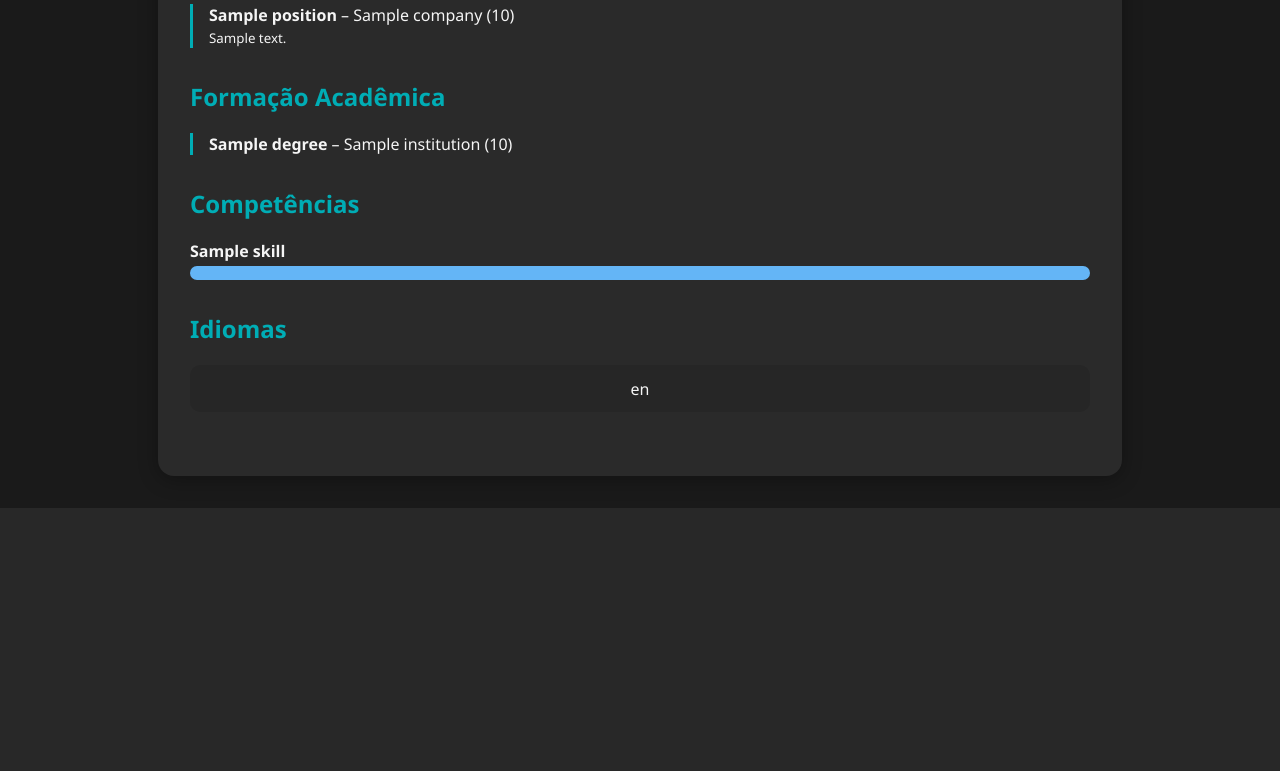
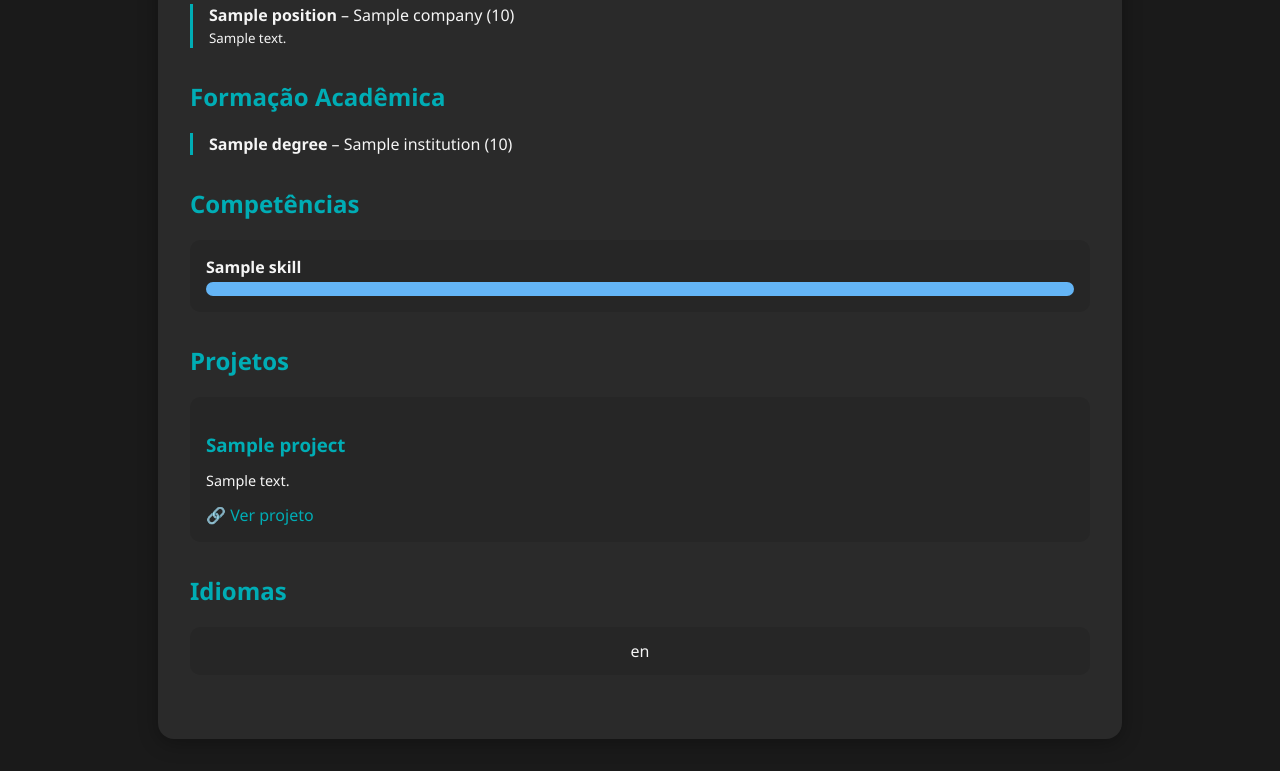
Before and after one commit to fbc165/personal-website, a Django app: template resume/templates/homepage.html in a window 1280 px wide. Shown: the part 594-1365 px from the top of the page. Before the commit the page ends 1102 px from the top, so only its background shows below. Run offline with Django 5.2, Linux system fonts and the light colour scheme; the template is opened without the code that fills it: most values are stand-ins (such as "Sample title", 1, 10 or a date in 2020).

Commit message:
chore: atualiza cv

```diff
--- a/resume/templates/homepage.html
+++ b/resume/templates/homepage.html
@@ -65,13 +65,37 @@
             margin-bottom: 1rem;
         }
 
-        .skills, .languages {
+        .skills {
+            display: flex;
+            flex-direction: column;
+            gap: 1rem;
+        }
+
+        .skill-item {
+            background: rgba(0, 0, 0, 0.1);
+            padding: 1rem;
+            border-radius: 10px;
+            cursor: pointer;
+        }
+
+        .skill-details {
+            margin-top: 0.5rem;
+            display: none;
+            font-size: 0.9rem;
+            color: #ccc;
+        }
+
+        .skill-item.active .skill-details {
+            display: block;
+        }
+
+        .languages {
             display: grid;
             grid-template-columns: repeat(auto-fit, minmax(160px, 1fr));
             gap: 1rem;
         }
 
-        .skills > div, .languages > div {
+        .languages > div {
             background: rgba(0, 0, 0, 0.1);
             padding: 0.8rem;
             border-radius: 10px;
@@ -132,6 +156,38 @@
             transition: color 0.3s;
         }
 
+        .projects-grid {
+            display: grid;
+            grid-template-columns: repeat(auto-fit, minmax(250px, 1fr));
+            gap: 1.5rem;
+        }
+
+        .project-card {
+            background: rgba(0, 0, 0, 0.1);
+            padding: 1rem;
+            border-radius: 10px;
+            transition: transform 0.3s, background 0.3s;
+        }
+
+        .project-card:hover {
+            transform: translateY(-5px);
+            background: rgba(0, 0, 0, 0.2);
+        }
+
+        .project-card h3 {
+            color: var(--accent);
+            margin-bottom: 0.5rem;
+        }
+
+        .project-card p {
+            font-size: 0.9rem;
+        }
+
+        .project-card a {
+            color: var(--accent);
+            text-decoration: none;
+        }
+
         @media (max-width: 600px) {
             .container {
                 padding: 1rem;
@@ -186,14 +242,34 @@
 
         <div class="section">
             <h2>Competências</h2>
-            {% for skill in skills %}
-            <div style="margin-bottom: 1rem;">
-                <strong>{{ skill.name }}</strong>
-                <div style="background: #444; border-radius: 10px; overflow: hidden; height: 14px; margin-top: 4px;">
-                    <div style="background: #64b5f6; height: 100%; width: {{ skill.level }}%;"></div>
+            <div class="skills">
+                {% for skill in skills %}
+                <div class="skill-item" onclick="this.classList.toggle('active')">
+                    <strong>{{ skill.name }}</strong>
+                    <div style="background: #444; border-radius: 10px; overflow: hidden; height: 14px; margin-top: 4px;">
+                        <div style="background: #64b5f6; height: 100%; width: {{ skill.level }}%;"></div>
+                    </div>
+                    <div class="skill-details">
+                        {{ skill.details }}
+                    </div>
                 </div>
+                {% endfor %}
             </div>
-            {% endfor %}
+        </div>
+
+        <div class="section">
+            <h2>Projetos</h2>
+            <div class="projects-grid">
+                {% for project in projects %}
+                <div class="project-card">
+                    <h3>{{ project.title }}</h3>
+                    <p>{{ project.description }}</p>
+                    {% if project.link %}
+                    <a href="{{ project.link }}" target="_blank">🔗 Ver projeto</a>
+                    {% endif %}
+                </div>
+                {% endfor %}
+            </div>
         </div>
 
         <div class="section">
@@ -207,7 +283,6 @@
     </div>
 
     <script>
-        // Scroll Reveal
         const sections = document.querySelectorAll('.section');
         const revealOnScroll = () => {
             const trigger = window.innerHeight * 0.85;
@@ -219,7 +294,6 @@
         window.addEventListener('scroll', revealOnScroll);
         window.addEventListener('load', revealOnScroll);
 
-        // Tema Claro/Escuro
         function toggleTheme() {
             document.body.classList.toggle('light-mode');
             const icon = document.querySelector('.theme-toggle i');
```
